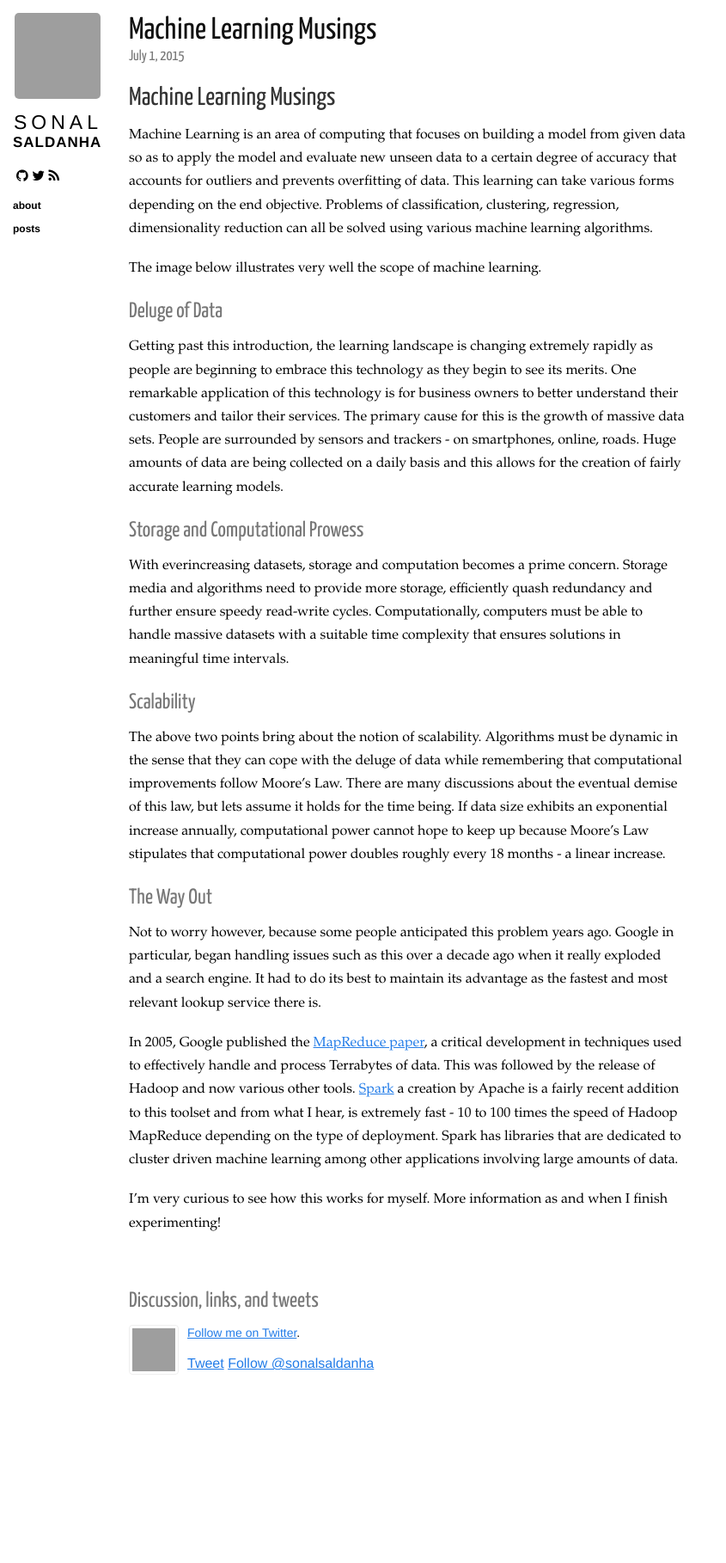
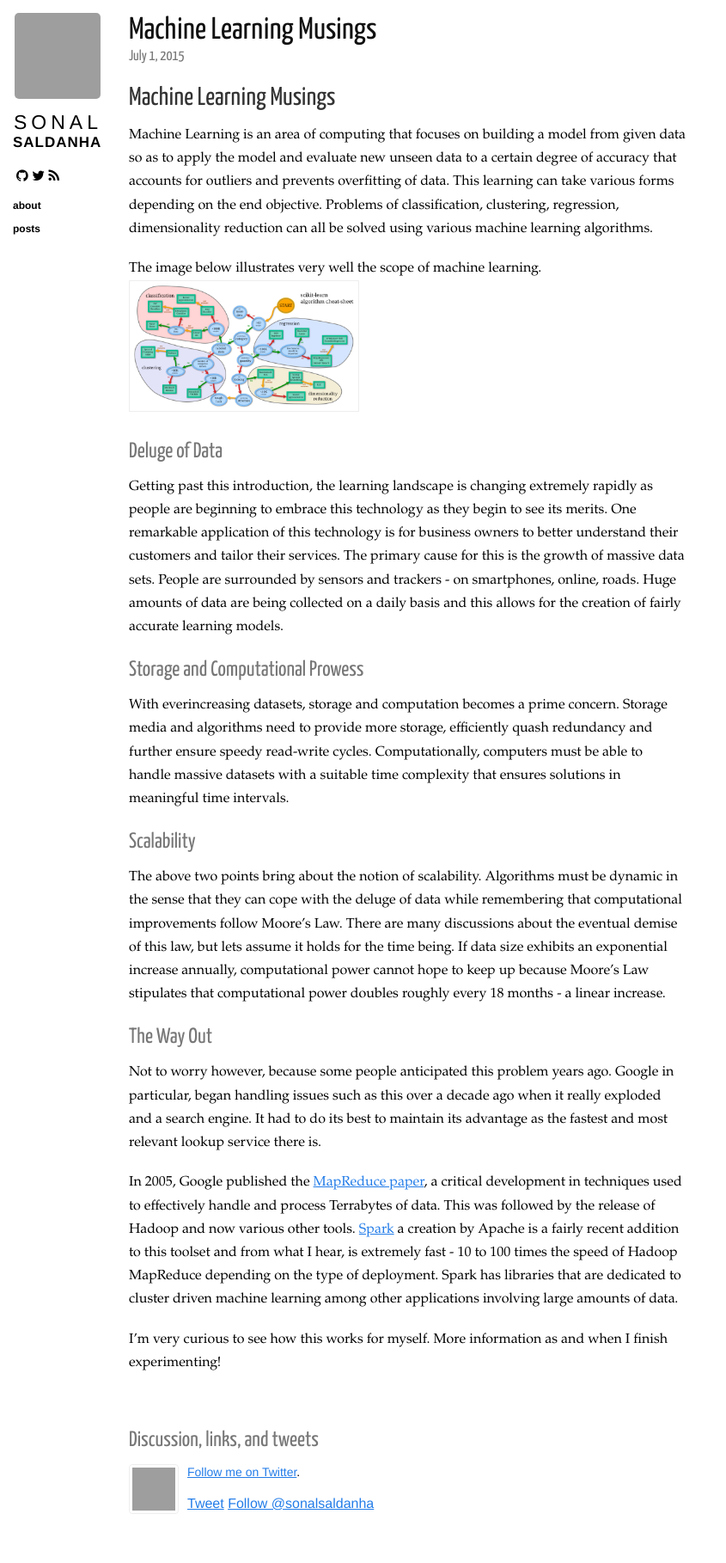
Before and after one commit to ssonal/ssonal.github.io, a Jekyll site: the page built from _posts/2015-07-01-machine-learning-musings.md, in a window 1280 px wide. Shown: the whole page at 86% size, without its empty margins (0-845 px from the left). Built offline with Jekyll 4.4.1, drawn with Linux system fonts in a browser that asks for light colours; nearby versions of some CDN libraries; Markdown is read by kramdown in place of the engine named in the settings; comment, search, counter and statistics services are not loaded; before the commit the page ends 1655 px from its top, so only the background shows below that; grey boxes are pictures that could not be loaded.

Commit message:
Updated 2015-07-01-machine-learning-musings.md

```diff
--- a/_posts/2015-07-01-machine-learning-musings.md
+++ b/_posts/2015-07-01-machine-learning-musings.md
@@ -8,12 +8,13 @@ category: posts
 
 
 
+
 ## Machine Learning Musings
 
 Machine Learning is an area of computing that focuses on building a model from given data so as to apply the model and evaluate new unseen data to a certain degree of accuracy that accounts for outliers and prevents overfitting of data. This learning can take various forms depending on the end objective. Problems of classification, clustering, regression, dimensionality reduction can all be solved using various machine learning algorithms.
 
 The image below illustrates very well the scope of machine learning.
-
+<img src="/images/ml-algorithms.png" height="40%" width="40%">
 
 ### Deluge of Data
 Getting past this introduction, the learning landscape is changing extremely rapidly as people are beginning to embrace this technology as they begin to see its merits. One remarkable application of this technology is for business owners to better understand their customers and tailor their services. The primary cause for this is the growth of massive data sets. People are surrounded by sensors and trackers - on smartphones, online, roads. Huge amounts of data are being collected on a daily basis and this allows for the creation of fairly accurate learning models.
```
